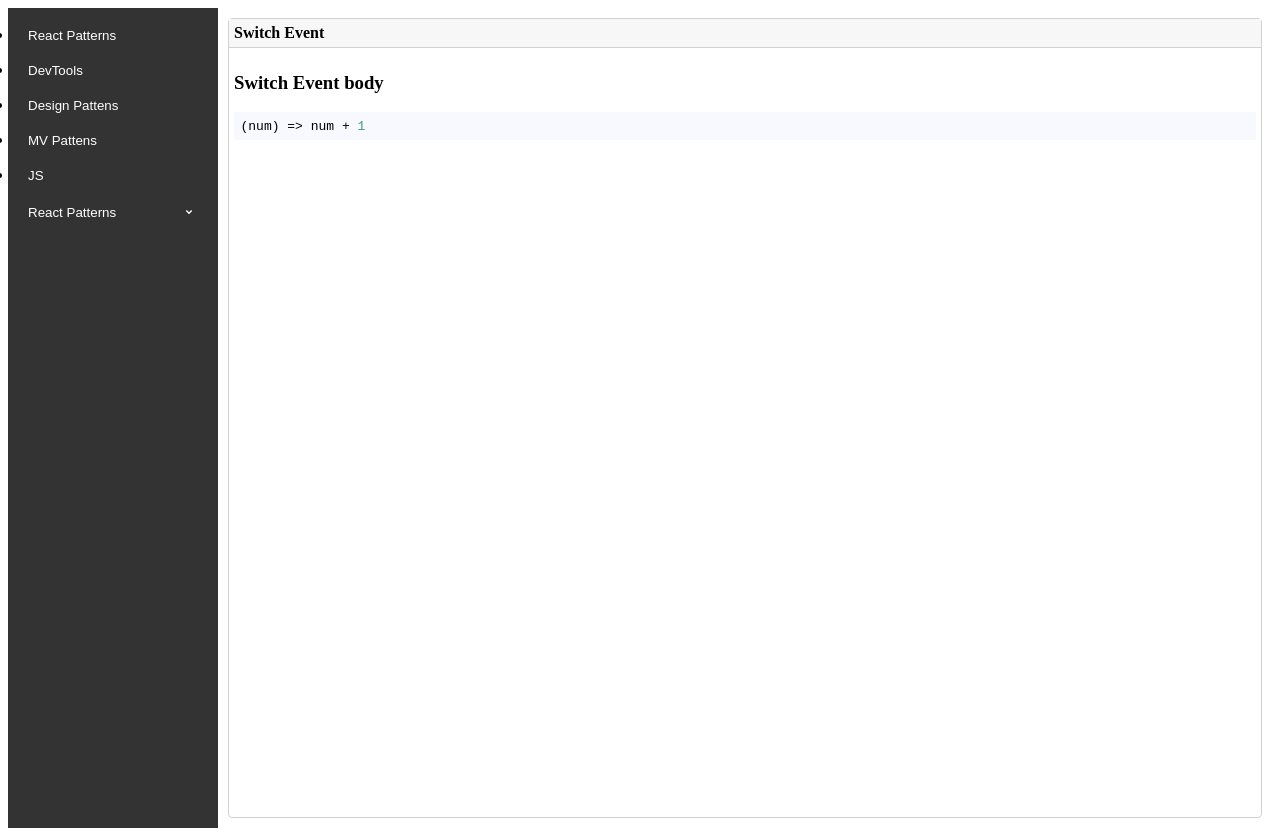
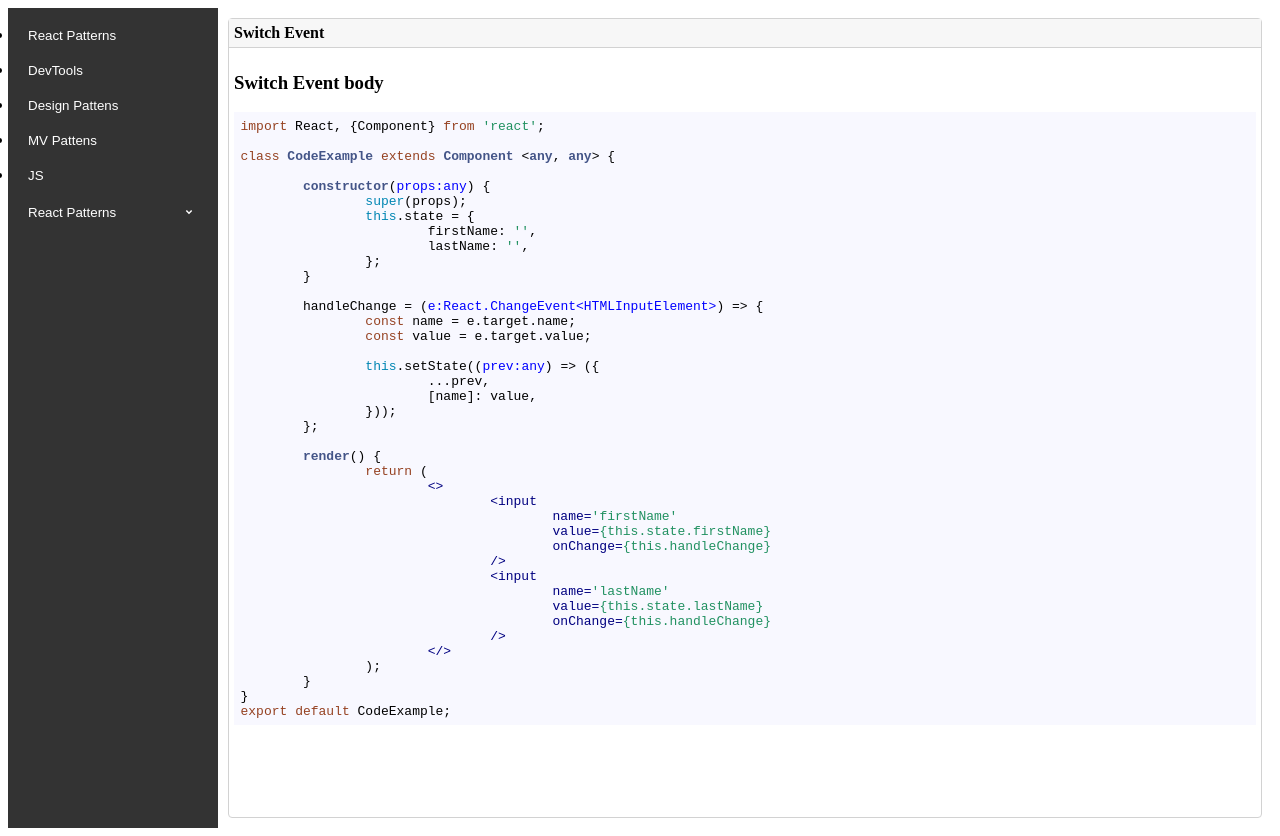
Before and after one commit to sergeypoddubnii/js-tricks, a React (Create React App) app: page /react-patterns-switch-event in a window 1280 px wide. Built offline with nearby package versions, Linux system fonts and the light colour scheme.

Commit message:
switch event add code example

```diff
--- a/src/Pages/react-patterns/switch-event/index.tsx
+++ b/src/Pages/react-patterns/switch-event/index.tsx
@@ -2,13 +2,54 @@ import React from 'react';
 import Card from '../../../Components/Card';
 import SyntaxHighlighter from 'react-syntax-highlighter';
 import { docco } from 'react-syntax-highlighter/dist/esm/styles/hljs';
+
+const codeExample = 'import React, {Component} from \'react\';\n' +
+	'\n' +
+	'class CodeExample extends Component <any, any> {\n' +
+	'\n' +
+	'\tconstructor(props:any) {\n' +
+	'\t\tsuper(props);\n' +
+	'\t\tthis.state = {\n' +
+	'\t\t\tfirstName: \'\',\n' +
+	'\t\t\tlastName: \'\',\n' +
+	'\t\t};\n' +
+	'\t}\n' +
+	'\n' +
+	'\thandleChange = (e:React.ChangeEvent<HTMLInputElement>) => {\n' +
+	'\t\tconst name = e.target.name;\n' +
+	'\t\tconst value = e.target.value;\n' +
+	'\n' +
+	'\t\tthis.setState((prev:any) => ({\n' +
+	'\t\t\t...prev,\n' +
+	'\t\t\t[name]: value,\n' +
+	'\t\t}));\n' +
+	'\t};\n' +
+	'\n' +
+	'\trender() {\n' +
+	'\t\treturn (\n' +
+	'\t\t\t<>\n' +
+	'\t\t\t\t<input\n' +
+	'\t\t\t\t\tname=\'firstName\'\n' +
+	'\t\t\t\t\tvalue={this.state.firstName}\n' +
+	'\t\t\t\t\tonChange={this.handleChange}\n' +
+	'\t\t\t\t/>\n' +
+	'\t\t\t\t<input\n' +
+	'\t\t\t\t\tname=\'lastName\'\n' +
+	'\t\t\t\t\tvalue={this.state.lastName}\n' +
+	'\t\t\t\t\tonChange={this.handleChange}\n' +
+	'\t\t\t\t/>\n' +
+	'\t\t\t</>\n' +
+	'\t\t);\n' +
+	'\t}\n' +
+	'}\n' +
+	'export default CodeExample;\n';
 
 const SwitchEvent = () => {
 	return <>
 		<Card title='Switch Event'>
 			<h3>Switch Event body</h3>
 			<SyntaxHighlighter language="javascript" style={docco}>
-				{'(num) => num + 1'}
+				{codeExample}
 			</SyntaxHighlighter>
 		</Card>
 	</>;
```
